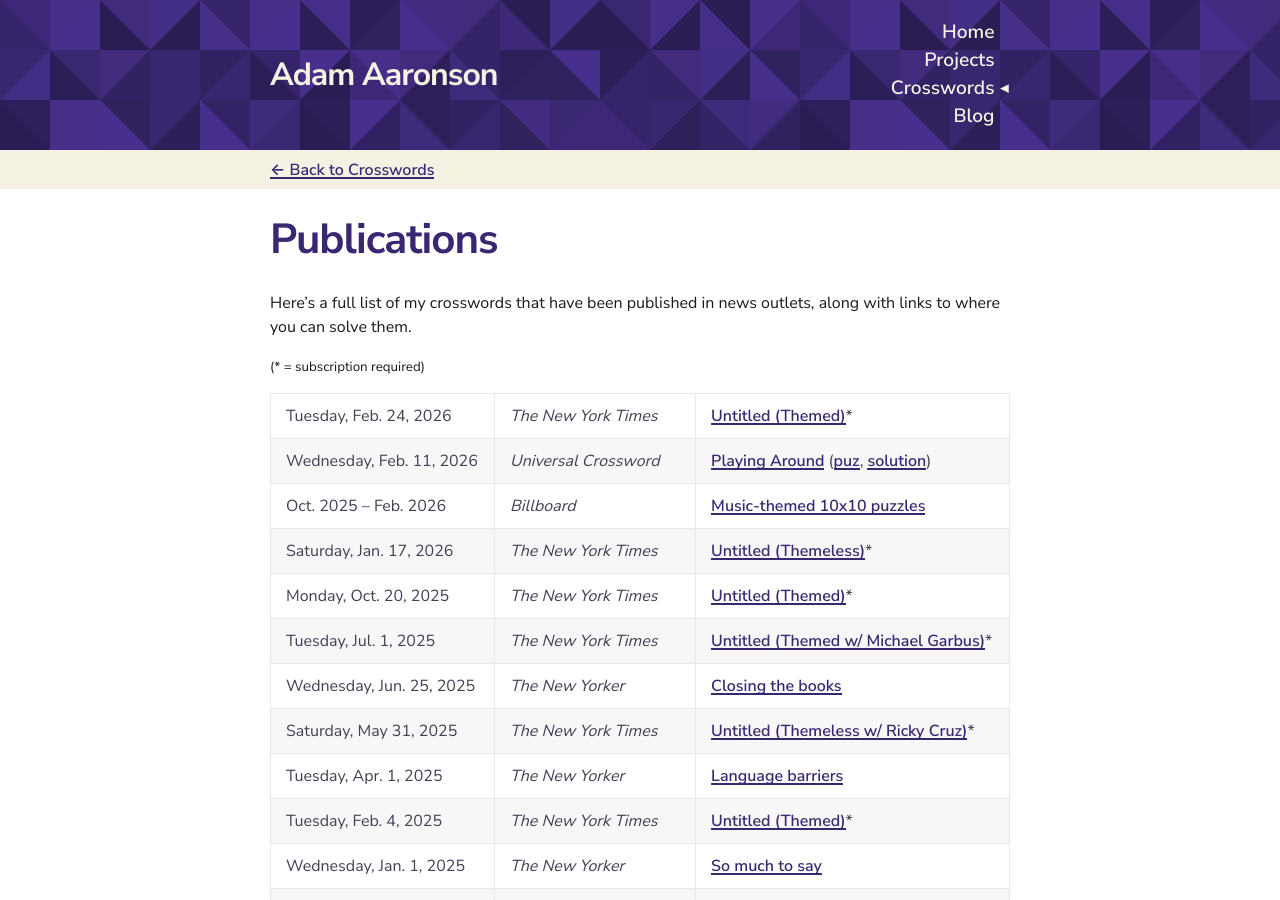
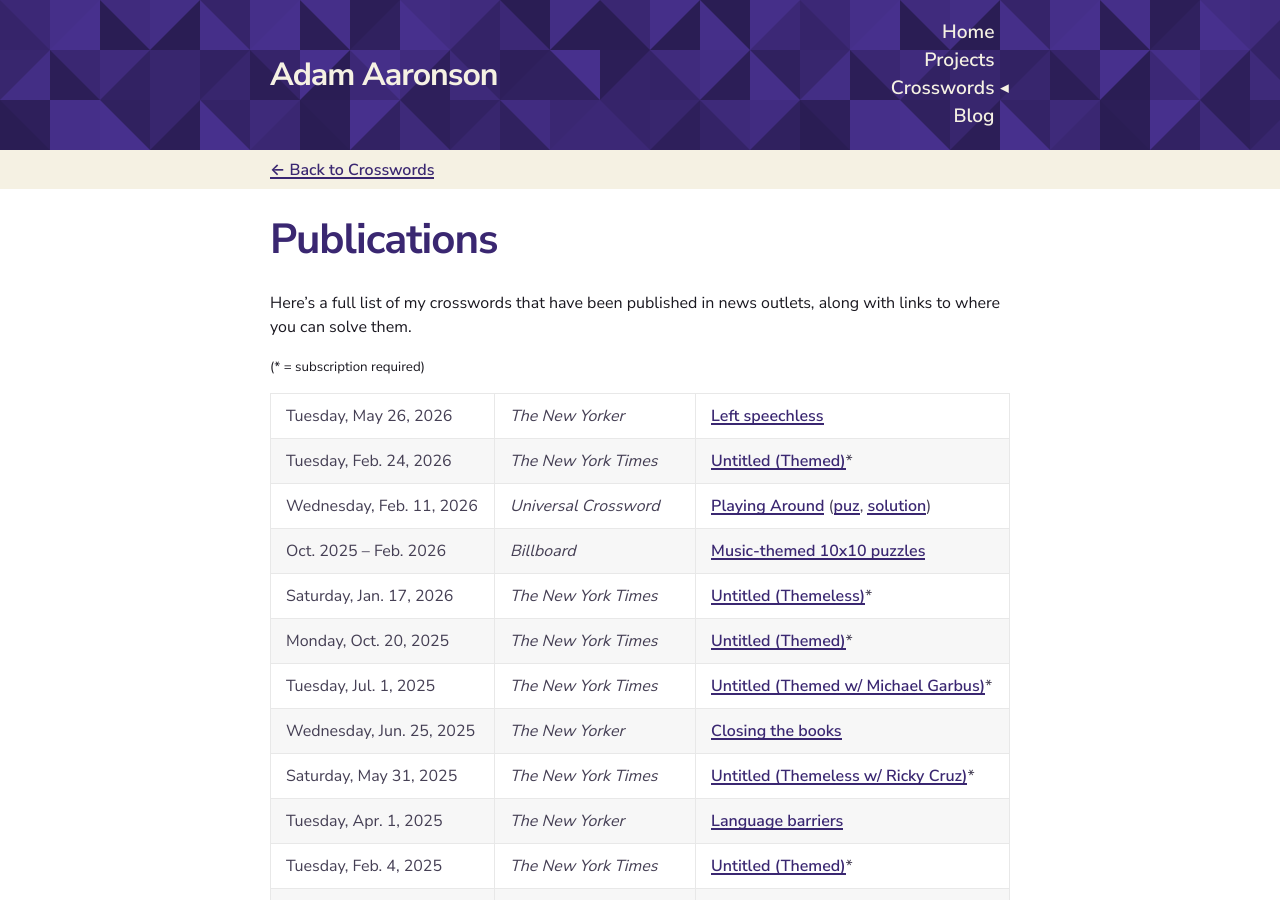
Before and after one commit to adamaaronson/adamaaronson.github.io, a Jekyll site: the page built from publications.md, in a window 1280 px wide and 900 px high. Built offline with Jekyll 4.4.1, drawn with Linux system fonts in a browser that asks for light colours.

Commit message:
New New Yorker

```diff
--- a/publications.md
+++ b/publications.md
@@ -9,6 +9,7 @@ Here's a full list of my crosswords that have been published in news outlets, al
 
 <small>(\* = subscription required)</small>
 
+Tuesday, May 26, 2026 | _The New Yorker_ | [Left speechless](https://www.newyorker.com/puzzles-and-games-dept/crossword/2026/05/26)
 Tuesday, Feb. 24, 2026 | _The New York Times_ | [Untitled (Themed)](https://www.nytimes.com/crosswords/game/daily/2026/02/24)\*
 Wednesday, Feb. 11, 2026 | _Universal Crossword_ | [Playing Around](/assets/pdf/playingaround.pdf) ([puz](/assets/puz/playingaround.puz), [solution](/assets/pdf/playingaroundsolution.pdf))
 Oct. 2025 – Feb. 2026 | _Billboard_ | [Music-themed 10x10 puzzles](https://www.billboard.com/author/adam-aaronson/)
```
